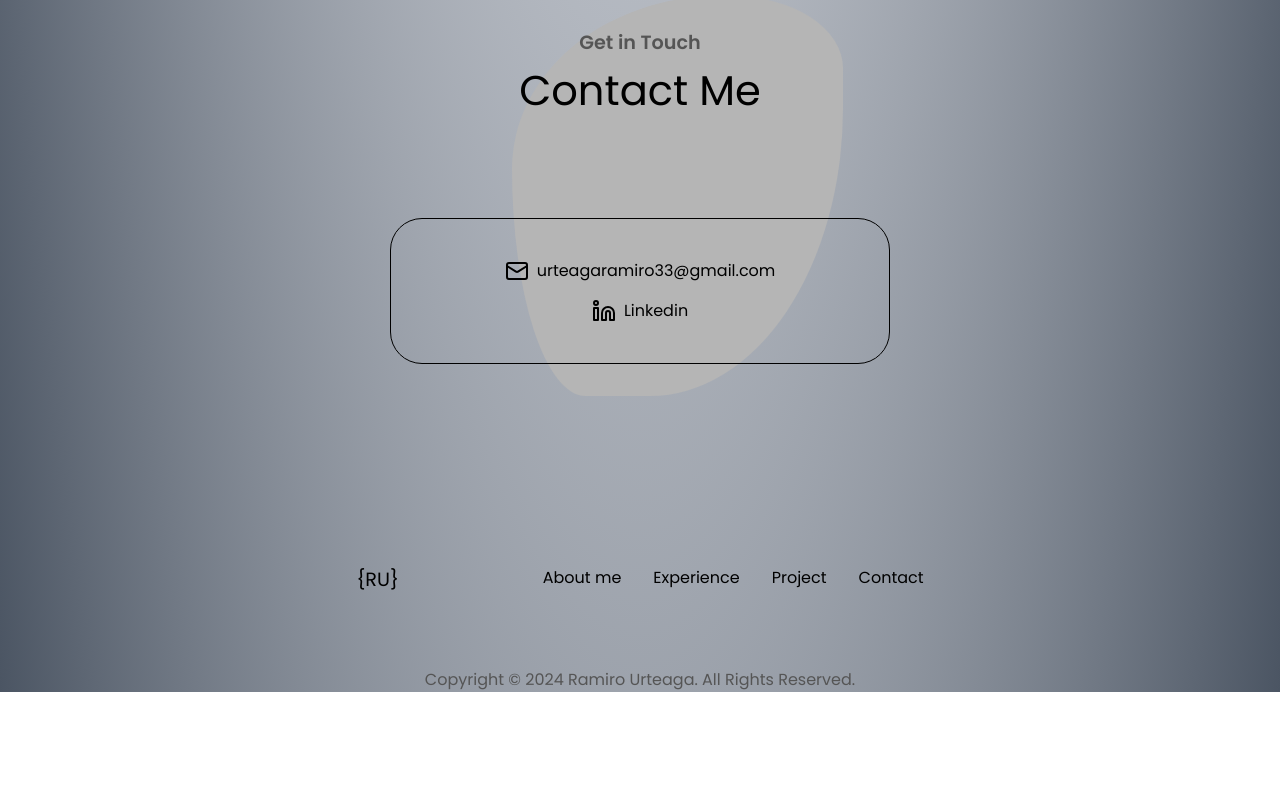
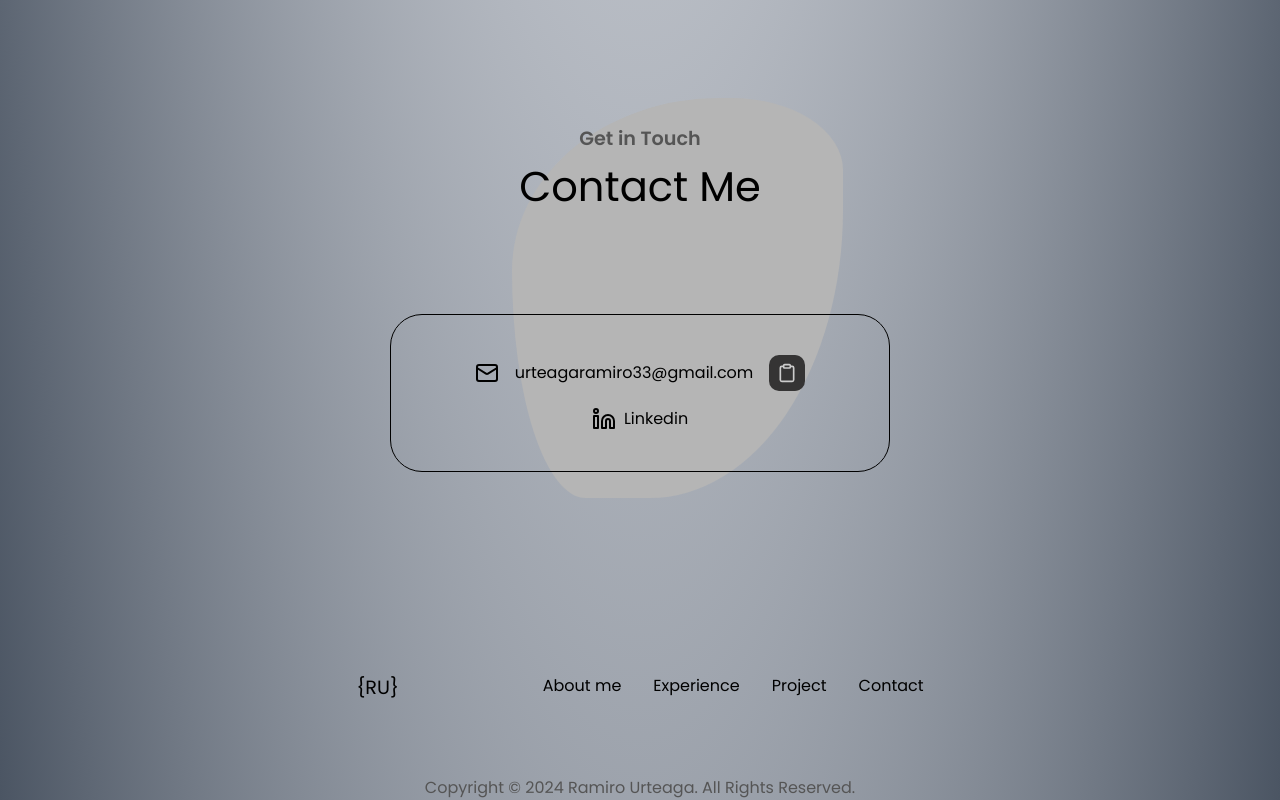
Before and after one commit to RamiroUrt/Portafolio, a React (Vite) app: page / in a window 1280 px wide. Shown: the part 5432-6232 px from the top of the page. Before the commit the page ends 6124 px from the top, so only its background shows below. Built offline with nearby package versions, Linux system fonts and the light colour scheme.

Commit message:
ButtonCopy

```diff
--- /dev/null
+++ b/src/assets/css/ButtonCopy.css
@@ -0,0 +1,123 @@
+
+.btn-copy {
+    /* button */
+    --button-bg: #353434;
+    --button-hover-bg: #464646;
+    --button-text-color: #cccccc;
+    --button-hover-text-color: #F59E0B;
+    --button-border-radius: 10px;
+    --button-diameter: 36px;
+    --button-outline-width: 1px;
+    --button-outline-color: rgb(141, 141, 141);
+    /* tooltip */
+    --tooltip-bg: #f4f3f3;
+    --toolptip-border-radius: 4px;
+    --tooltip-font-family: Menlo, Roboto Mono, monospace;
+    --tooltip-font-size: 12px;
+    --tootip-text-color: rgb(50, 50, 50);
+    --tooltip-padding-x: 7px;
+    --tooltip-padding-y: 7px;
+    --tooltip-offset: 8px;
+  }
+
+  .btn-copy {
+    box-sizing: border-box;
+    width: var(--button-diameter);
+    height: var(--button-diameter);
+    border-radius: var(--button-border-radius);
+    background-color: var(--button-bg);
+    color: var(--button-text-color);
+    border: none;
+    cursor: pointer;
+    position: relative;
+    outline: none;
+    z-index: 34535353;
+  }
+
+  .btn-copy > .cp-tooltip {
+    z-index: 34535353;
+    position: absolute;
+    opacity: 0;
+    visibility: 0;
+    top: 0;
+    left: 50%;
+    transform: translateX(-50%);
+    white-space: nowrap;
+    font: var(--tooltip-font-size) var(--tooltip-font-family);
+    color: var(--tootip-text-color);
+    background: var(--tooltip-bg);
+    padding: var(--tooltip-padding-y) var(--tooltip-padding-x);
+    border-radius: var(--toolptip-border-radius);
+    pointer-events: none;
+    transition: all var(--tooltip-transition-duration)
+      cubic-bezier(0.68, -0.55, 0.265, 1.55);
+  }
+
+  .btn-copy > .cp-tooltip::before {
+    content: attr(data-text-initial);
+    z-index: 34535353;
+  }
+
+  .btn-copy > .cp-tooltip::after {
+    content: "";
+    position: absolute;
+    bottom: calc(var(--tooltip-padding-y) / 2 * -1);
+    width: var(--tooltip-padding-y);
+    height: var(--tooltip-padding-y);
+    background: inherit;
+    left: 50%;
+    transform: translateX(-50%) rotate(45deg);
+    z-index: -999;
+    pointer-events: none;
+    z-index: 34535353;
+  }
+
+  .btn-copy svg {
+    position: absolute;
+    top: 50%;
+    left: 50%;
+    transform: translate(-50%, -50%);
+  }
+
+  .cp-check-mark {
+    display: none;
+    z-index: 34535353;
+  }
+
+  /* actions */
+
+  .btn-copy:hover .cp-tooltip,
+  .btn-copy:focus:not(:focus-visible) .cp-tooltip {
+    opacity: 1;
+    visibility: visible;
+    top: calc((100% + var(--tooltip-offset)) * -1);
+    z-index: 34535353;
+  }
+
+  .btn-copy:focus:not(:focus-visible) .cp-tooltip::before {
+    content: attr(data-text-end);
+    z-index: 34535353;
+  }
+
+  .btn-copy:focus:not(:focus-visible) .cp-clipboard {
+    display: none;
+  }
+
+  .btn-copy:focus:not(:focus-visible) .cp-check-mark {
+    display: block;
+  }
+
+  .btn-copy:hover,
+  .btn-copy:focus {
+    background-color: var(--button-hover-bg);
+    z-index: 34535353;
+  }
+
+  .btn-copy:active {
+    z-index: 34535353;
+    outline: var(--button-outline-width) solid var(--button-outline-color);
+  }
+
+  .btn-copy:hover svg {
+    color: var(--button-hover-text-color);
+  }
--- /dev/null
+++ b/src/components/ButtonCopy.jsx
@@ -0,0 +1,75 @@
+import '../assets/css/ButtonCopy.css'
+
+
+
+const ButtonCopy = () => {
+
+
+  const copyToClipboard = (text) => {
+    navigator.clipboard.writeText(text)
+      .then(() => {
+        alert("Texto copiado al portapapeles");
+      })
+      .catch((error) => {
+        console.error("Error al copiar texto al portapapeles:", error);
+        alert("Error al copiar texto");
+      });
+  };
+  const textToCopy = "urteagaramiro33@gmail.com";
+
+  const handleCopy = () => {
+    copyToClipboard(textToCopy);
+  };
+
+  return (
+    <>
+<button className="btn-copy" onClick={handleCopy}>
+  <span
+    data-text-end="Copied!"
+    data-text-initial="Copy to clipboard"
+    className="cp-tooltip"
+  ></span>
+  <span>
+    <svg
+      viewBox="0 0 6.35 6.35"
+      y="0"
+      x="0"
+      height="20"
+      width="20"
+      version="1.1"
+      xmlns="http://www.w3.org/2000/svg"
+      className="cp-clipboard"
+    >
+      <g>
+        <path
+          fill="currentColor"
+          d="M2.43.265c-.3 0-.548.236-.573.53h-.328a.74.74 0 0 0-.735.734v3.822a.74.74 0 0 0 .735.734H4.82a.74.74 0 0 0 .735-.734V1.529a.74.74 0 0 0-.735-.735h-.328a.58.58 0 0 0-.573-.53zm0 .529h1.49c.032 0 .049.017.049.049v.431c0 .032-.017.049-.049.049H2.43c-.032 0-.05-.017-.05-.049V.843c0-.032.018-.05.05-.05zm-.901.53h.328c.026.292.274.528.573.528h1.49a.58.58 0 0 0 .573-.529h.328a.2.2 0 0 1 .206.206v3.822a.2.2 0 0 1-.206.205H1.53a.2.2 0 0 1-.206-.205V1.529a.2.2 0 0 1 .206-.206z"
+        ></path>
+      </g>
+    </svg>
+    <svg
+      viewBox="0 0 24 24"
+      y="0"
+      x="0"
+      height="18"
+      width="18"
+      version="1.1"
+      xmlns="http://www.w3.org/2000/svg"
+      className="cp-check-mark"
+    >
+      <g>
+        <path
+          data-original="#000000"
+          fill="currentColor"
+          d="M9.707 19.121a.997.997 0 0 1-1.414 0l-5.646-5.647a1.5 1.5 0 0 1 0-2.121l.707-.707a1.5 1.5 0 0 1 2.121 0L9 14.171l9.525-9.525a1.5 1.5 0 0 1 2.121 0l.707.707a1.5 1.5 0 0 1 0 2.121z"
+        ></path>
+      </g>
+    </svg>
+  </span>
+</button>
+
+    </>
+  )
+}
+
+export default ButtonCopy
--- a/src/index.css
+++ b/src/index.css
@@ -374,6 +374,12 @@ img{
 .languaje{
     display: none;
 }
+.copy{
+    display: flex;
+    justify-content: center;
+    align-items: center;
+    gap: 1em;
+}
 /* Animación de opacidad */
 @keyframes fadeIn {
     from { opacity: 0; }
--- a/src/pages/Contact.jsx
+++ b/src/pages/Contact.jsx
@@ -5,7 +5,7 @@ import LanguageOption from '../components/LanguageOption';
 import '../assets/css/LanguageOption.css';
 import { useTranslation } from 'react-i18next';
 import Carta from '../components/Carta';
-
+import ButtonCopy from '../components/ButtonCopy';
 const Contact = () => {
   const { t } = useTranslation();
 
@@ -27,8 +27,13 @@ const Contact = () => {
           <div className="details_container mt-8 max-w-[500px]">
             <div className="contact-info break-all dark:-text--light-white">
               <div className="mail flex gap-2 ">
+                <div className="copy">
                 <Mail />
-                <p><a href="mailto:urteagaramiro33@gmail.com" className='dark:-text--light-white'>{t('contact.email')}</a></p>
+                  <p>
+                    <a href="mailto:urteagaramiro33@gmail.com" className='dark:-text--light-white'>{t('contact.email')}</a>
+                  </p>
+                    <ButtonCopy/>
+                </div>
               </div>
               <div className="linkedin flex gap-2">
                 <Linkedin />
--- a/src/pages/Projects.jsx
+++ b/src/pages/Projects.jsx
@@ -39,7 +39,7 @@ const Projects = () => {
         <CardProjects
           key={index}
           img={project.img}
-          title={t(project.titleKey)}
+          title={t(project.title)}
           description={t(project.descriptionKey)}
           location={project.location}
           locations={project.locations}
```
